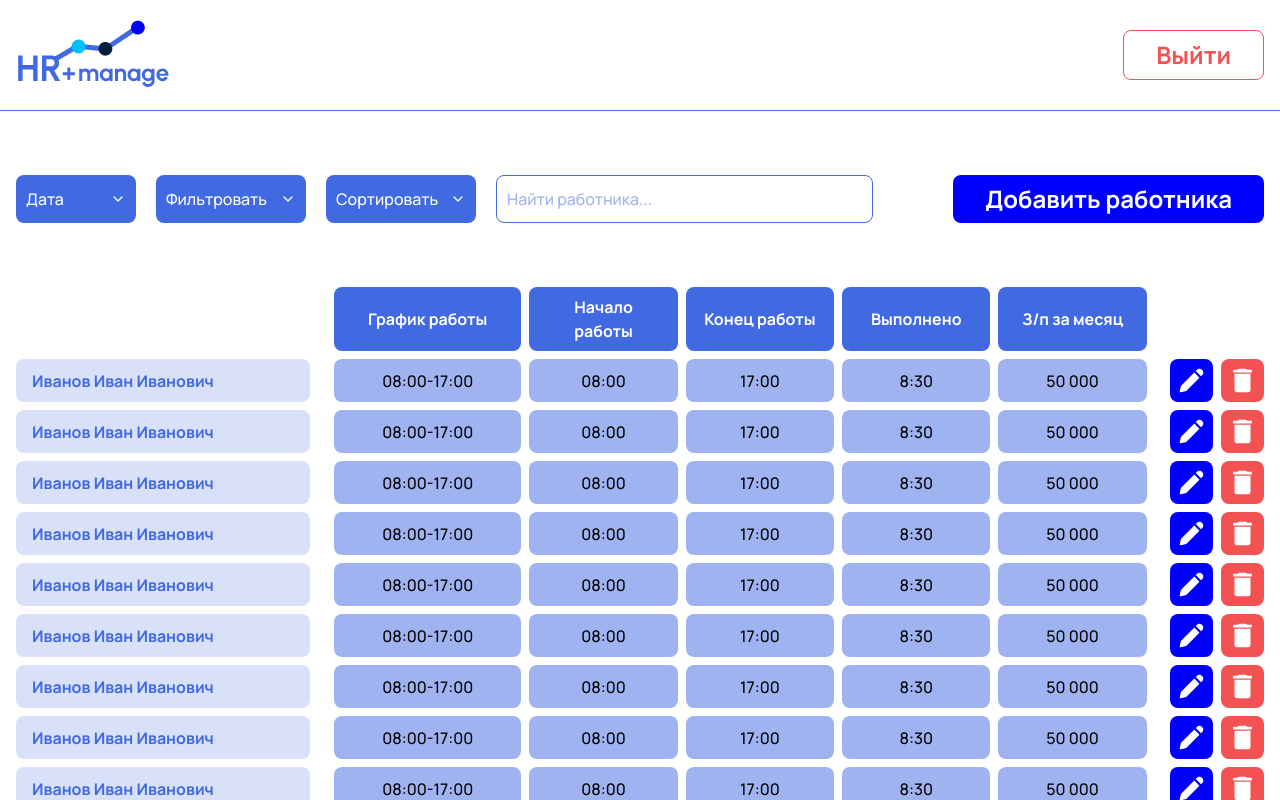
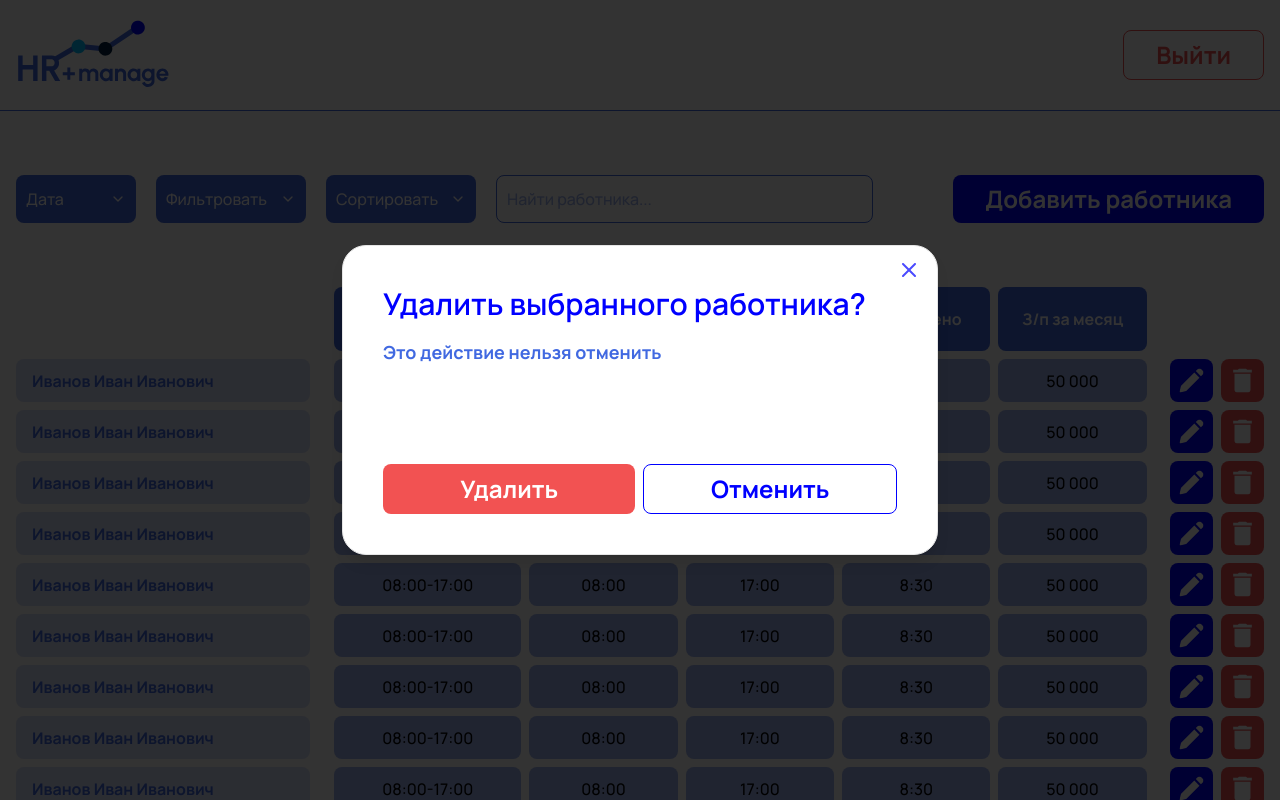
Before and after one commit to The73756/hr-manage, a Next.js app: page / in a window 1280 px wide. Both pictures are taken after a click on the button 1242 px from the left and 380 px from the top of the page. Shown: the top 800 px of the page. Built offline with nearby package versions, Linux system fonts and the light colour scheme.

Commit message:
adaptive modal and add delete modal

```diff
--- a/components/employees-table.tsx
+++ b/components/employees-table.tsx
@@ -4,6 +4,16 @@ import { Button } from "./ui/button";
 import { TableCell } from "./ui/table-cell";
 import { EmployeeCell } from "./ui/employee-cell";
 import { TableHead } from "./ui/table-head";
+import {
+  Dialog,
+  DialogContent,
+  DialogDescription,
+  DialogFooter,
+  DialogHeader,
+  DialogTitle,
+  DialogTrigger,
+} from "@/components/ui/dialog";
+import { DialogClose } from "@radix-ui/react-dialog";
 
 export const EmployeesTable = () => {
   return (
@@ -40,9 +50,34 @@ export const EmployeesTable = () => {
                 <Button className="bg-blue" intent="icon">
                   <EditIcon />
                 </Button>
-                <Button className="bg-red" intent="icon">
-                  <DeleteIcon />
-                </Button>
+                <Dialog>
+                  <DialogTrigger asChild>
+                    <Button className="bg-red" intent="icon">
+                      <DeleteIcon />
+                    </Button>
+                  </DialogTrigger>
+                  <DialogContent>
+                    <DialogHeader>
+                      <DialogTitle>Удалить выбранного работника?</DialogTitle>
+                      <DialogDescription>
+                        Это действие нельзя отменить
+                      </DialogDescription>
+                    </DialogHeader>
+                    <DialogFooter>
+                      <Button className="bg-red w-full text-white">
+                        Удалить
+                      </Button>
+                      <DialogClose asChild>
+                        <Button
+                          intent="secondary"
+                          className="border-blue w-full text-blue"
+                        >
+                          Отменить
+                        </Button>
+                      </DialogClose>
+                    </DialogFooter>
+                  </DialogContent>
+                </Dialog>
               </div>
             </div>
           </div>
--- a/components/shared/delete-icon.tsx
+++ b/components/shared/delete-icon.tsx
@@ -12,7 +12,7 @@ export const DeleteIcon = ({ className }: DeleteIconProps) => {
       fill="none"
       className={className}
     >
-      <g clip-path="url(#clip0_6_85)">
+      <g clipPath="url(#clip0_6_85)">
         <path
           d="M4.50006 21.8333C4.50006 23.3067 5.69337 24.5 7.16675 24.5H17.8334C19.3067 24.5 20.5001 23.3067 20.5001 21.8333V5.83331H4.50006V21.8333ZM17.1667 1.83331L15.8334 0.5H9.16675L7.83337 1.83331H3.16675V4.5H21.8334V1.83331H17.1667Z"
           fill="currentColor"
--- a/components/shared/edit-icon.tsx
+++ b/components/shared/edit-icon.tsx
@@ -12,7 +12,7 @@ export const EditIcon = ({ className }: EditIconProps) => {
       fill="none"
       className={className}
     >
-      <g clip-path="url(#clip0_6_63)">
+      <g clipPath="url(#clip0_6_63)">
         <path
           d="M15.3212 4.53116L2.11616 17.7372C2.04966 17.8039 2.00227 17.8872 1.97893 17.9784L0.515227 23.8533C0.493699 23.9404 0.495018 24.0317 0.519057 24.1182C0.543095 24.2048 0.589041 24.2836 0.652455 24.3472C0.749859 24.4443 0.881739 24.4988 1.01926 24.499C1.06168 24.4989 1.10394 24.4937 1.14508 24.4834L7.01993 23.0195C7.11128 22.9965 7.19466 22.9491 7.26115 22.8824L20.4674 9.67727L15.3212 4.53116ZM23.7389 2.73052L22.2689 1.26063C21.2865 0.278197 19.5742 0.279172 18.5929 1.26063L16.7923 3.06126L21.9383 8.20718L23.7389 6.40659C24.2296 5.91606 24.4999 5.2631 24.4999 4.56868C24.4999 3.87425 24.2296 3.2213 23.7389 2.73052Z"
           fill="currentColor"
--- a/components/ui/dialog.tsx
+++ b/components/ui/dialog.tsx
@@ -38,7 +38,7 @@ const DialogContent = React.forwardRef<
     <DialogPrimitive.Content
       ref={ref}
       className={cn(
-        "fixed left-[50%] top-[50%] h-[310px] z-50 grid w-full max-w-[596px] translate-x-[-50%] rounded-2xl translate-y-[-50%] gap-4 border border-neutral-200 bg-white p-10 shadow-lg duration-200 data-[state=open]:animate-in data-[state=closed]:animate-out data-[state=closed]:fade-out-0 data-[state=open]:fade-in-0 data-[state=closed]:zoom-out-95 data-[state=open]:zoom-in-95 data-[state=closed]:slide-out-to-left-1/2 data-[state=closed]:slide-out-to-top-[48%] data-[state=open]:slide-in-from-left-1/2 data-[state=open]:slide-in-from-top-[48%] sm:rounded-3xl dark:border-neutral-800 dark:bg-neutral-950",
+        "fixed left-[50%] top-[50%] h-[200px] md:h-[310px] z-50 grid w-full max-w-[596px] translate-x-[-50%] rounded-2xl translate-y-[-50%] gap-4 border border-neutral-200 bg-white p-5 md:p-10 shadow-lg duration-200 data-[state=open]:animate-in data-[state=closed]:animate-out data-[state=closed]:fade-out-0 data-[state=open]:fade-in-0 data-[state=closed]:zoom-out-95 data-[state=open]:zoom-in-95 data-[state=closed]:slide-out-to-left-1/2 data-[state=closed]:slide-out-to-top-[48%] data-[state=open]:slide-in-from-left-1/2 data-[state=open]:slide-in-from-top-[48%] sm:rounded-3xl dark:border-neutral-800 dark:bg-neutral-950",
         className
       )}
       {...props}
@@ -58,10 +58,7 @@ const DialogHeader = ({
   ...props
 }: React.HTMLAttributes<HTMLDivElement>) => (
   <div
-    className={cn(
-      "flex flex-col space-y-4 text-center sm:text-left",
-      className
-    )}
+    className={cn("flex flex-col space-y-3 md:space-y-4 text-left", className)}
     {...props}
   />
 );
@@ -72,10 +69,7 @@ const DialogFooter = ({
   ...props
 }: React.HTMLAttributes<HTMLDivElement>) => (
   <div
-    className={cn(
-      "flex flex-col-reverse mt-auto sm:flex-row w-full space-x-2",
-      className
-    )}
+    className={cn("flex mt-auto flex-row w-full space-x-2", className)}
     {...props}
   />
 );
@@ -87,7 +81,10 @@ const DialogTitle = React.forwardRef<
 >(({ className, ...props }, ref) => (
   <DialogPrimitive.Title
     ref={ref}
-    className={cn("text-3xl font-semibold leading-none text-blue", className)}
+    className={cn(
+      "md:text-3xl text-2xl font-semibold leading-none text-blue",
+      className
+    )}
     {...props}
   />
 ));
@@ -100,7 +97,7 @@ const DialogDescription = React.forwardRef<
   <DialogPrimitive.Description
     ref={ref}
     className={cn(
-      "text-lg font-bold text-blue-light dark:text-neutral-400",
+      "md:text-lg font-bold text-blue-light dark:text-neutral-400",
       className
     )}
     {...props}
```
Also changed, not shown: public/logo.svg.
